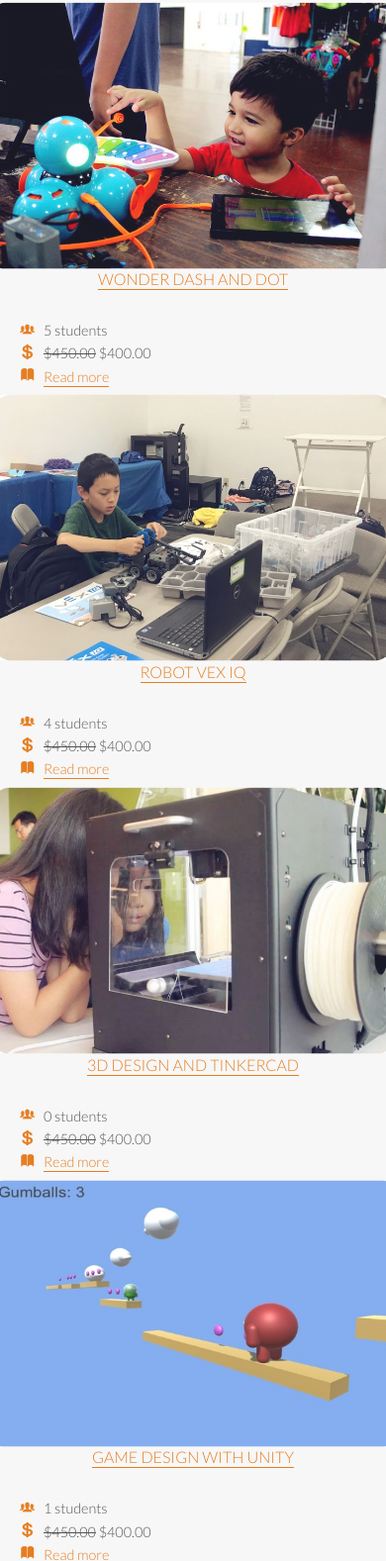
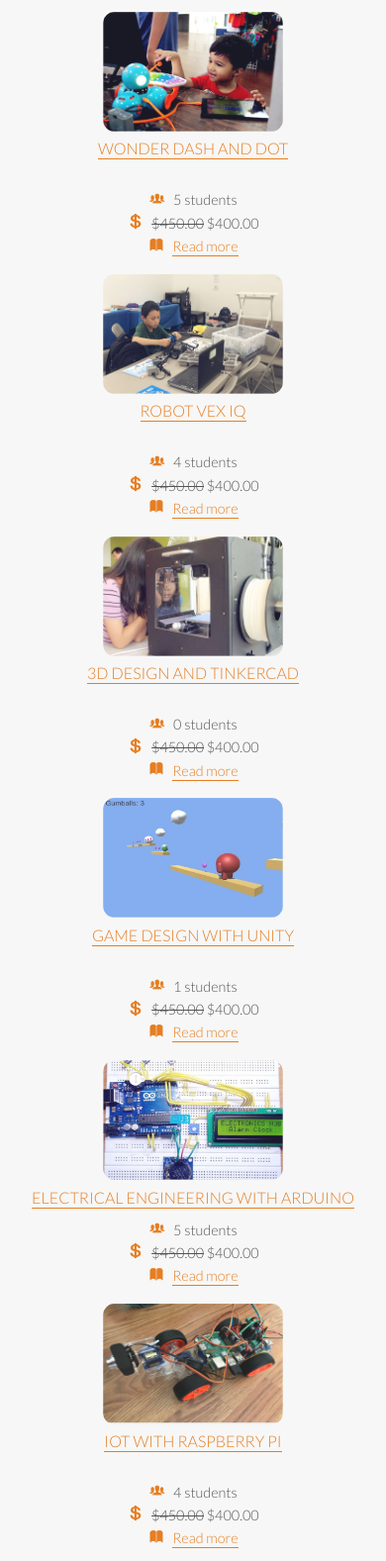
Before and after one commit to dionell/Kiditech-Website, a plain HTML site: page index.html in a window 390 px wide. Shown: the part 2836-4413 px from the top of the page at 99% size. Drawn offline with nearby package versions, Linux system fonts and the light colour scheme; some packages are replaced by stand-ins of ours; a script that the page names is missing; files whose address does not match are found by name; a web font is replaced by a local one.

Commit message:
170921 update
fixed footer, courses images, and contact info alignment for mobile

```diff
--- a/index.html
+++ b/index.html
@@ -145,15 +145,15 @@
                     <img src="resources/img/course1.jpg" alt="Wonder Dash and Dot">
                     <h3><a href="wonderDash.html">Wonder Dash and Dot</a></h3>
                     <br>
-                    <div class="city-feature">
+                    <div class="course-feature">
                         <i class="ion-ios-people icon-small"></i>
                         5 students
                     </div>
-                    <div class="city-feature">
+                    <div class="course-feature">
                         <i class="ion-social-usd icon-small"></i>
                         <strike>$450.00</strike> $400.00
                     </div>
-                    <div class="city-feature">
+                    <div class="course-feature">
                         <i class="ion-ios-book icon-small"></i>
                         <a href="wonderDash.html">Read more</a>
                     </div>
@@ -162,15 +162,15 @@
                     <img src="resources/img/course2.jpg" alt="Demo Robot Vex IQ">
                     <h3><a href="robotVex.html">Robot Vex IQ</a></h3>
                     <br>
-                    <div class="city-feature">
+                    <div class="course-feature">
                         <i class="ion-ios-people icon-small"></i>
                         4 students
                     </div>
-                    <div class="city-feature">
+                    <div class="course-feature">
                         <i class="ion-social-usd icon-small"></i>
                         <strike>$450.00</strike> $400.00
                     </div>
-                    <div class="city-feature">
+                    <div class="course-feature">
                         <i class="ion-ios-book icon-small"></i>
                         <a href="robotVex.html">Read more</a>
                     </div>
@@ -179,15 +179,15 @@
                     <img src="resources/img/course5.jpg" alt="3D Design and Tinkercad">
                     <h3><a href="3DDesign.html">3D Design and Tinkercad</a></h3>
                     <br>
-                    <div class="city-feature">
+                    <div class="course-feature">
                         <i class="ion-ios-people icon-small"></i>
                         0 students
                     </div>
-                    <div class="city-feature">
+                    <div class="course-feature">
                         <i class="ion-social-usd icon-small"></i>
                         <strike>$450.00</strike> $400.00
                     </div>
-                    <div class="city-feature">
+                    <div class="course-feature">
                         <i class="ion-ios-book icon-small"></i>
                         <a href="3DDesign.html">Read more</a>
                     </div>
@@ -196,15 +196,15 @@
                     <img src="resources/img/course4.jpg" alt="Game Design with Unity">
                     <h3><a href="UnityGameDesign.html">Game Design with Unity</a></h3>
                     <br>
-                    <div class="city-feature">
+                    <div class="course-feature">
                         <i class="ion-ios-people icon-small"></i>
                         1 students
                     </div>
-                    <div class="city-feature">
+                    <div class="course-feature">
                         <i class="ion-social-usd icon-small"></i>
                         <strike>$450.00</strike> $400.00
                     </div>
-                    <div class="city-feature">
+                    <div class="course-feature">
                         <i class="ion-ios-book icon-small"></i>
                         <a href="UnityGameDesign.html">Read more</a>
                     </div>
@@ -215,15 +215,15 @@
                 <div class="col span-1-of-4 box">
                     <img src="resources/img/course3.jpg" alt="Electrical Engineering with Arduino">
                     <h3><a href="ElectricalEngineering.html">Electrical Engineering with Arduino</a></h3>
-                    <div class="city-feature">
+                    <div class="course-feature">
                         <i class="ion-ios-people icon-small"></i>
                         5 students
                     </div>
-                    <div class="city-feature">
+                    <div class="course-feature">
                         <i class="ion-social-usd icon-small"></i>
                         <strike>$450.00</strike> $400.00
                     </div>
-                    <div class="city-feature">
+                    <div class="course-feature">
                         <i class="ion-ios-book icon-small"></i>
                         <a href="ElectricalEngineering.html">Read more</a>
                     </div>
@@ -232,15 +232,15 @@
                     <img src="resources/img/course6.jpg" alt="IoT with Raspberry pi">
                     <h3><a href="RaspberryPi.html">IoT with Raspberry pi</a></h3>
                     <br>
-                    <div class="city-feature">
+                    <div class="course-feature">
                         <i class="ion-ios-people icon-small"></i>
                         4 students
                     </div>
-                    <div class="city-feature">
+                    <div class="course-feature">
                         <i class="ion-social-usd icon-small"></i>
                         <strike>$450.00</strike> $400.00
                     </div>
-                    <div class="city-feature">
+                    <div class="course-feature">
                         <i class="ion-ios-book icon-small"></i>
                         <a href="RaspberryPi.html">Read more</a>
                     </div>
@@ -250,15 +250,15 @@
                     <br>
                     <br>
                     <h3><a href="PythonGameDevelopment.html">Python coding with game</a></h3>
-                    <div class="city-feature">
+                    <div class="course-feature">
                         <i class="ion-ios-people icon-small"></i>
                         0 students
                     </div>
-                    <div class="city-feature">
+                    <div class="course-feature">
                         <i class="ion-social-usd icon-small"></i>
                         <strike>$450.00</strike> $400.00
                     </div>
-                    <div class="city-feature">
+                    <div class="course-feature">
                         <i class="ion-ios-book icon-small"></i>
                         <a href="PythonGameDevelopment.html">Read more</a>
                     </div>
@@ -268,15 +268,15 @@
                     <br>
                     <br>
                     <h3><a href="ScratchGameDesign.html">Game design with Scratch</a></h3>
-                    <div class="city-feature">
+                    <div class="course-feature">
                         <i class="ion-ios-people icon-small"></i>
                         0 students
                     </div>
-                    <div class="city-feature">
+                    <div class="course-feature">
                         <i class="ion-social-usd icon-small"></i>
                         <strike>$450.00</strike> $400.00
                     </div>
-                    <div class="city-feature">
+                    <div class="course-feature">
                         <i class="ion-ios-book icon-small"></i>
                         <a href="ScratchGameDesign.html">Read more</a>
                     </div>
@@ -370,7 +370,7 @@
                 <div class="col span-1-of-2 box">
                     <div class="row js--wp-3">
                         <center><h3>Contact Info</h3></center>
-                        <ul class="footer-nav">
+                        <ul class="footer-contact">
                             <li><i class="ion-android-call icon-small"></i><a href="#">(01) 408 673 8765</a></li><br><br>
                             <li><i class="ion-android-mail icon-small"></i><a href="mailto:support@kiditech.org" target="_top">support@kiditech.org</a></li><br><br>
                             <li><i class="ion-ios-location icon-small"></i><a href="https://www.google.com/maps?q=4500+Great+America+Parkway,+STE300,+Santa+Clara,+CA,+US,+95054&um=1&ie=UTF-8&sa=X&ved=0ahUKEwj9iIT646vWAhXkrFQKHc-eDoUQ_AUICigB">4500 Great America Parkway, STE300, Santa Clara, CA, US, 95054</a></li><br><br>
@@ -394,8 +394,8 @@
             </div>
 
 
+        <section class="footer">
         <footer>
-
             <div class="row">
                 <div class="col span-1-of-5">
                     <ul class="footer-nav">
@@ -474,7 +474,9 @@
                     Copyright &copy; 2017 by Kiditech. All rights reserved.
                 </p>
             </div>
-        </footer>
+
+            </footer>
+         </section>
 
     <script src="https://ajax.googleapis.com/ajax/libs/jquery/1.11.2/jquery.min.js"></script>
     <script src="//cdn.jsdelivr.net/respond/1.4.2/respond.min.js"></script>
--- a/resources/css/queries.css
+++ b/resources/css/queries.css
@@ -6,6 +6,10 @@
 
     .logo{
         margin-left: auto;
+    }
+
+    .contactBar{
+        display: none;
     }
 }
 @media only screen and (max-width: 1200px) {
@@ -40,7 +44,7 @@
         margin-right: 5px;
     }
 
-    .city-feature { font-size: 90%; }
+    .course-feature { font-size: 90%; }
 
     .plan-box {
         width: 100%;
@@ -49,21 +53,6 @@
 
     .plan-price { font-size: 250%; }
     .contact-form { width: 90%; }
-}
-
-
-
-/* Small phones to small tablets: from 481px to 767px */
-@media only screen and (max-width: 767px) {
-    body { font-size: 16px; }
-    section { padding: 30px 0; }
-
-    .row,
-    .hero-text-box { padding: 0 4%; }
-    .col {
-        width: 100%;
-        margin: 0 0 4% 0;
-    }
 
 
     .main-nav { display: none; }
@@ -93,8 +82,35 @@
     .sticky .main-nav li a:visited { padding: 10px 0; }
     .sticky .mobile-nav-icon { margin-top: 10px; }
     .sticky .mobile-nav-icon i { color: #555; }
+}
 
 
+
+/* Small phones to small tablets: from 481px to 767px */
+@media only screen and (max-width: 767px) {
+    body { font-size: 16px; }
+    section { padding: 30px 0; }
+
+    .row,
+    .hero-text-box { padding: 0 4%; }
+    .col {
+        width: 100%;
+        margin: 0 0 4% 0;
+    }
+
+    .section-courses img{
+        width: 45%;
+        height: 45%;
+        position: relative;
+        display: block;
+        margin-left: auto;
+        margin-right: auto;
+
+    }
+
+    .course-feature{
+        text-align: center;
+    }
 
     h1 { font-size: 180%; }
     h2 { font-size: 150%; }
@@ -142,6 +158,28 @@
         font-size: 80%;
     }
 
+    .footer-nav{
+        display: block;
+        width: auto;
+        float:none;
+        list-style: none;
+    }
+
+    .footer-nav li,
+    .footer-nav h3{
+        list-style: none;
+        display: block;
+        text-align: center;
+    }
+
+    .footer h3{
+        margin-top: 20px;
+    }
+
+    .footer{
+        padding-top: 150px;
+    }
+
 
 }
 
--- a/resources/css/style.css
+++ b/resources/css/style.css
@@ -257,7 +257,7 @@ header {
 }
 
 /* Main navi */
-.main-nav {
+.   main-nav {
     float: right;
     list-style: none;
     z-index: 9999;
@@ -500,7 +500,7 @@ header {
     border-radius: 10px;
 }
 
-.city-feature {
+.course-feature {
     margin-bottom: 5px;
 }
 
```
